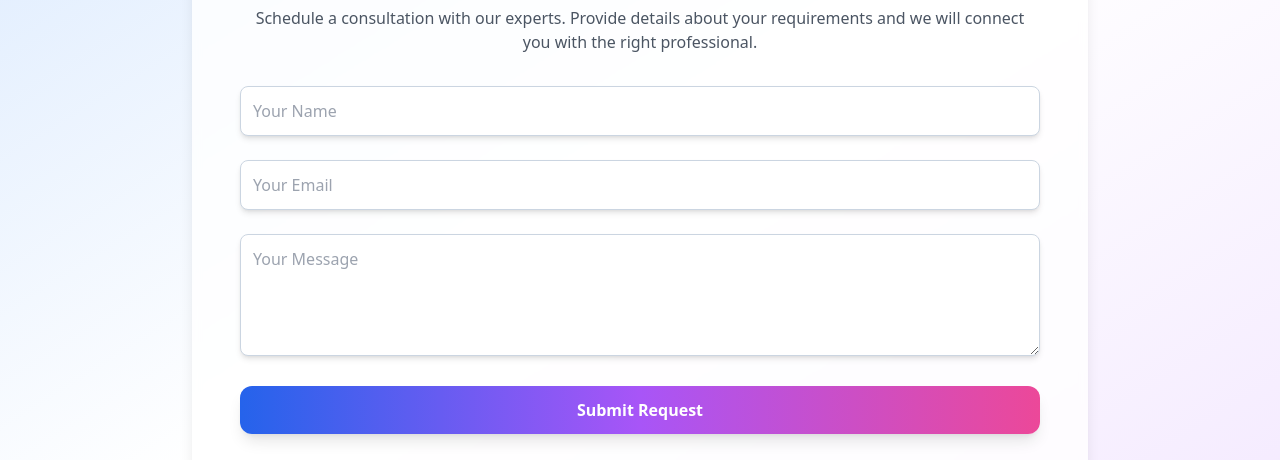
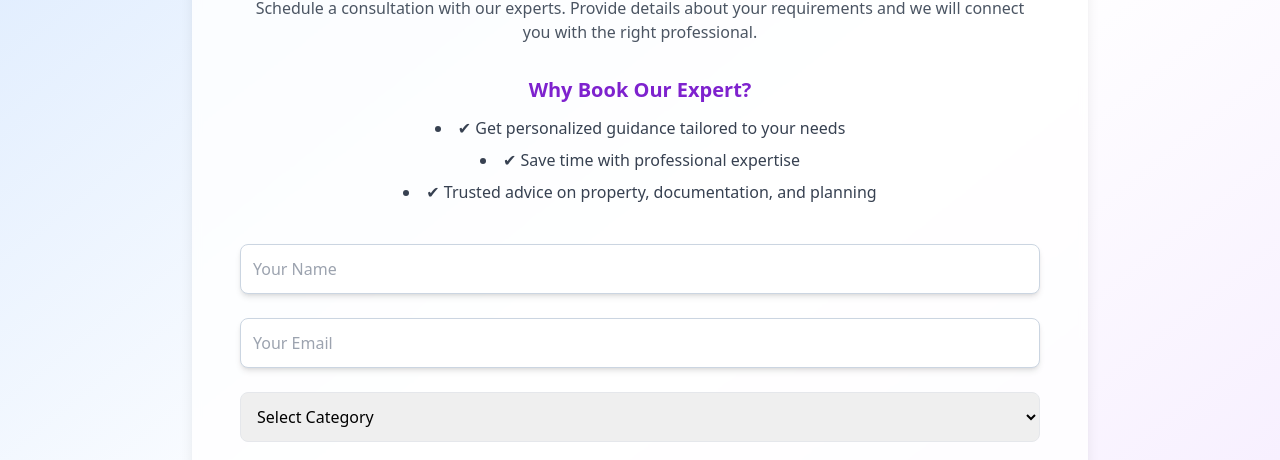
Before and after one commit to venupala-tt/propnz, a Next.js app: page /pages/book-an-expert in a window 1280 px wide. Shown: the part 340-800 px from the top of the page. Built offline with nearby package versions, Linux system fonts and the light colour scheme.

Commit message:
Update page.tsx

```diff
--- a/app/pages/book-an-expert/page.tsx
+++ b/app/pages/book-an-expert/page.tsx
@@ -2,21 +2,38 @@
 import { useState } from "react";
 
 export default function BookAnExpertPage() {
-  const [formData, setFormData] = useState({ name: "", email: "", message: "" });
+  const [formData, setFormData] = useState({
+    name: "",
+    email: "",
+    category: "",
+    message: "",
+  });
   const [submitted, setSubmitted] = useState(false);
 
-  const handleChange = (e: React.ChangeEvent<HTMLInputElement | HTMLTextAreaElement>) => {
+  const handleChange = (
+    e: React.ChangeEvent<HTMLInputElement | HTMLTextAreaElement | HTMLSelectElement>
+  ) => {
     setFormData({ ...formData, [e.target.name]: e.target.value });
   };
 
   const handleSubmit = async (e: React.FormEvent) => {
     e.preventDefault();
 
-    // Example: You can later post this to an API route (/api/contact)
-    console.log("Form submitted:", formData);
+    try {
+      const res = await fetch("/api/contact", {
+        method: "POST",
+        headers: { "Content-Type": "application/json" },
+        body: JSON.stringify(formData),
+      });
 
-    setSubmitted(true);
-    setFormData({ name: "", email: "", message: "" });
+      if (!res.ok) throw new Error("Failed to submit");
+
+      setSubmitted(true);
+      setFormData({ name: "", email: "", category: "", message: "" });
+    } catch (error) {
+      console.error("❌ Submission error:", error);
+      alert("Something went wrong. Please try again.");
+    }
   };
 
   return (
@@ -44,6 +61,18 @@ export default function BookAnExpertPage() {
           requirements and we will connect you with the right professional.
         </p>
 
+        {/* 📌 Quick Info Section */}
+        <div className="mb-10 text-center">
+          <h2 className="text-xl font-semibold text-purple-700 mb-3">
+            Why Book Our Expert?
+          </h2>
+          <ul className="text-gray-700 list-disc list-inside space-y-2">
+            <li>✔ Get personalized guidance tailored to your needs</li>
+            <li>✔ Save time with professional expertise</li>
+            <li>✔ Trusted advice on property, documentation, and planning</li>
+          </ul>
+        </div>
+
         {/* Contact Form */}
         {!submitted ? (
           <form onSubmit={handleSubmit} className="space-y-6">
@@ -65,6 +94,24 @@ export default function BookAnExpertPage() {
               className="w-full border rounded-lg p-3 focus:ring-2 focus:ring-purple-400 outline-none"
               required
             />
+
+            {/* 📌 Category Select */}
+            <select
+              name="category"
+              value={formData.category}
+              onChange={handleChange}
+              className="w-full border rounded-lg p-3 focus:ring-2 focus:ring-purple-400 outline-none"
+              required
+            >
+              <option value="">Select Category</option>
+              <option>Property Advisory</option>
+              <option>Construction Planning Services</option>
+              <option>Interior Designing</option>
+              <option>Vaastu Services</option>
+              <option>Property Documentation Services</option>
+              <option>Flat-Ready-Services</option>
+            </select>
+
             <textarea
               name="message"
               placeholder="Your Message"
```
